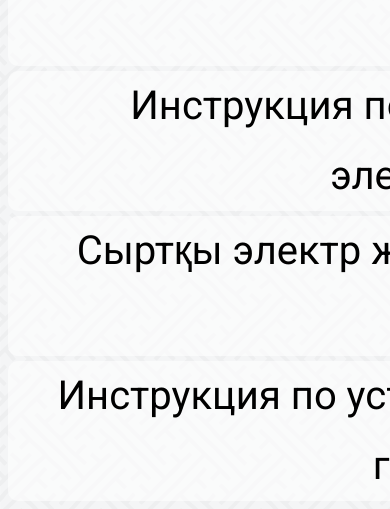
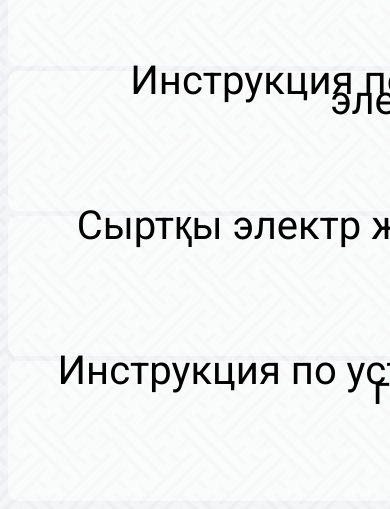
Before and after one commit to Zharasov/Zharasov.github.io, a plain HTML site: page index.html in a window 390 px wide. Shown: the part 662-1171 px from the top of the page. Drawn offline with Linux system fonts and the light colour scheme.

Commit message:
Commit 500

```diff
--- a/style.css
+++ b/style.css
@@ -39,7 +39,7 @@ body{
 #page ul li a:hover{
 	color: white;
 }
-@media (max-width: 800px){
+@media screen and (max-device-width: 900px){
 	#page{
 	width: 900px;
 	margin: 0px auto;
@@ -61,7 +61,7 @@ body{
 }
 #page ul li a{
 	height: 140px;
-	line-height: 50%px;
+	line-height: 50%;
 	text-decoration: none;
 	color: #000;
 	font-size: 40px;
@@ -69,7 +69,7 @@ body{
 }
 
 }
-/*@media (max-width: 800px){
+/*@media screen and (max-device-width: 900px){
 	#page{
 		width: 100%;
 		margin-top: 20px;
```
